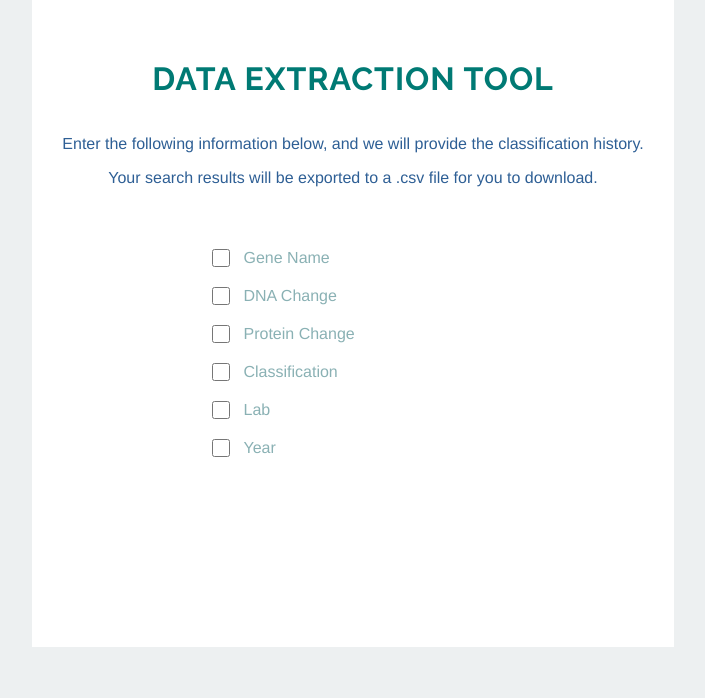
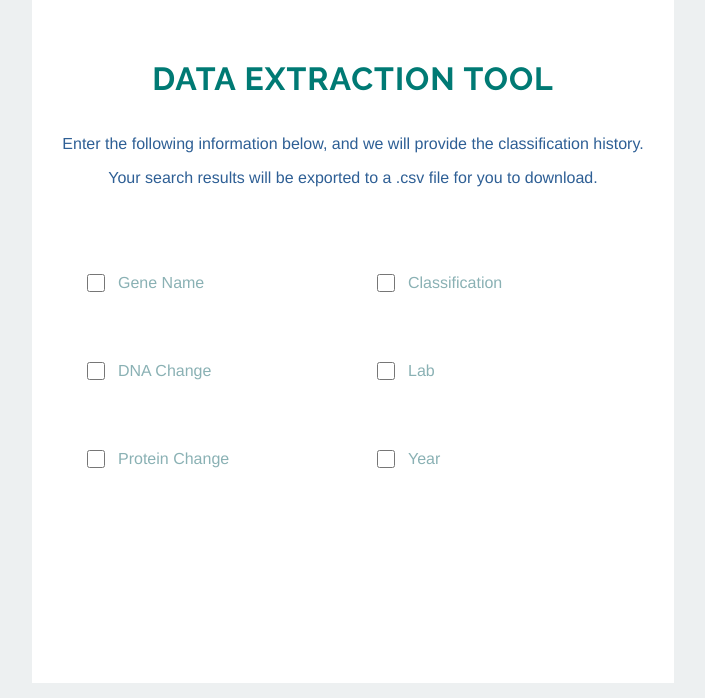
Before and after one commit to JaredAndraszek42/CSCI-495-Website, a PHP site: page / in a window 1280 px wide. Shown: the part 102-800 px from the top of the page, without its empty margins (287-992 px from the left). Run offline with PHP 8.4, Linux system fonts and the light colour scheme.

Commit message:
new input tweaks

```diff
--- a/index.html
+++ b/index.html
@@ -49,48 +49,57 @@
 				<div class="input-toggle">
 					<input onclick="reveal('gene')" type="checkbox" class="styled-checkbox">
 					<div class="input-field">
-						<label for="gene">Gene Name</label>
+						<label id="labelgene" for="gene">Gene Name</label>
 						<input type="text" name="gene" id="gene">
+						<p class="error" id="errgene">Please enter a valid Gene Name</p>
 					</div>
 				</div>
 
 				<div class="input-toggle">
 					<input onclick="reveal('dna')" type="checkbox" class="styled-checkbox">
 					<div class="input-field">
-						<label for="dna">DNA Change</label>
+						<label id="labeldna" for="dna">DNA Change</label>
 						<input type="text" name="dna" id="dna">
+						<p class="error" id="errdna">Please enter a valid Gene Name</p>
 					</div>
 				</div>
 
 				<div class="input-toggle">
 					<input onclick="reveal('protien')" type="checkbox" class="styled-checkbox">
 					<div class="input-field">
-						<label for="protien">Protein Change</label>
+						<label id="labelprotien" for="protien">Protein Change</label>
 						<input type="text" name="protien" id="protien">
+						<p class="error" id="errprotien">Please enter a valid Gene Name</p>
 					</div>
 				</div>
+
+			</div>
+			<div class="column">
 
 				<div class="input-toggle">
 					<input onclick="reveal('classific')" type="checkbox" class="styled-checkbox">
 					<div class="input-field">
-						<label for="classific">Classification</label>
+						<label id="labelclassific" for="classific">Classification</label>
 						<input type="text" name="classific" id="classific">
+						<p class="error" id="errclassific">Please enter a valid Gene Name</p>
 					</div>
 				</div>
 
 				<div class="input-toggle">
 					<input onclick="reveal('lab')" type="checkbox" class="styled-checkbox">
 					<div class="input-field">
-						<label for="lab">Lab</label>
+						<label id="labellab" for="lab">Lab</label>
 						<input type="text" name="lab" id="lab">
+						<p class="error" id="errlab">Please enter a valid Gene Name</p>
 					</div>
 				</div>
 
 				<div class="input-toggle">
 					<input onclick="reveal('year')" type="checkbox" class="styled-checkbox">
 					<div class="input-field">
-						<label for="year">Year</label>
+						<label id="labelyear" for="year">Year</label>
 						<input type="text" name="year" id="year">
+						<p class="error" id="errorgene">Please enter a valid Gene Name</p>
 					</div>
 				</div>
 
--- a/stylesheets/style.css
+++ b/stylesheets/style.css
@@ -115,6 +115,8 @@ input[type=text] {
 	margin-top: 5px;
 	padding: 10px;
 
+	width: 180px;
+
 	/* Remove outline */
 	outline:none;
 
@@ -129,7 +131,6 @@ input[type=text] {
 }
 
 input[type=checkbox] {
-	margin-top: 10px;
 	width: 18px;
 	height: 18px;
 	transition: 0.2s ease-in-out;
@@ -143,7 +144,19 @@ input[type=checkbox] {
 .input-toggle{
 	display: flex;
 	flex-direction: row;
-	width: 289px;
+	align-items: center;
+	width: 250px;
+	height: 88px;
+}
+
+.error {
+	display: none;
+
+	text-align: left;
+	font-size: 12px;
+	margin: 5px 0px 5px 0px;
+
+	color:#984444;
 }
 
 /* ======== */
```
